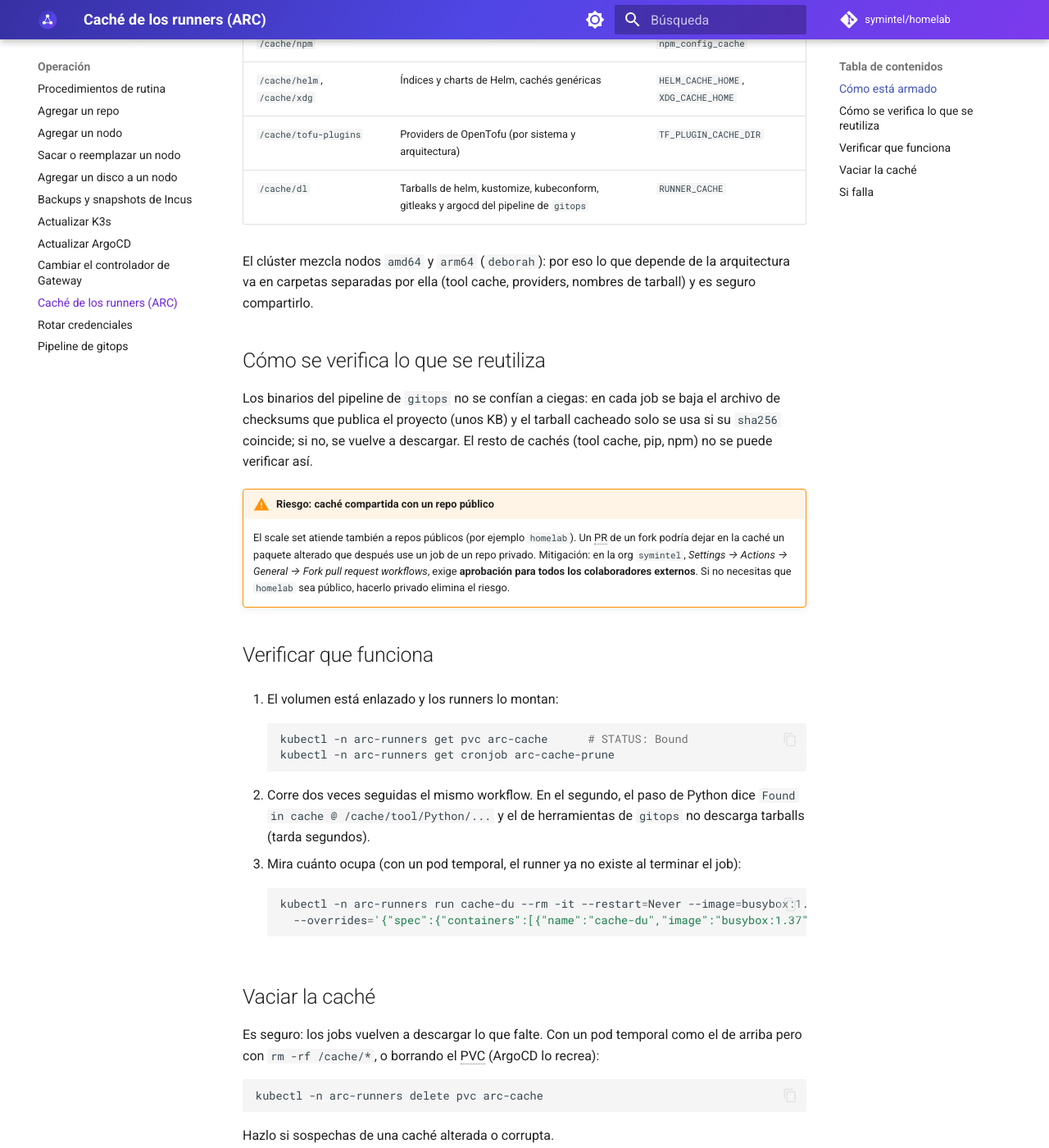
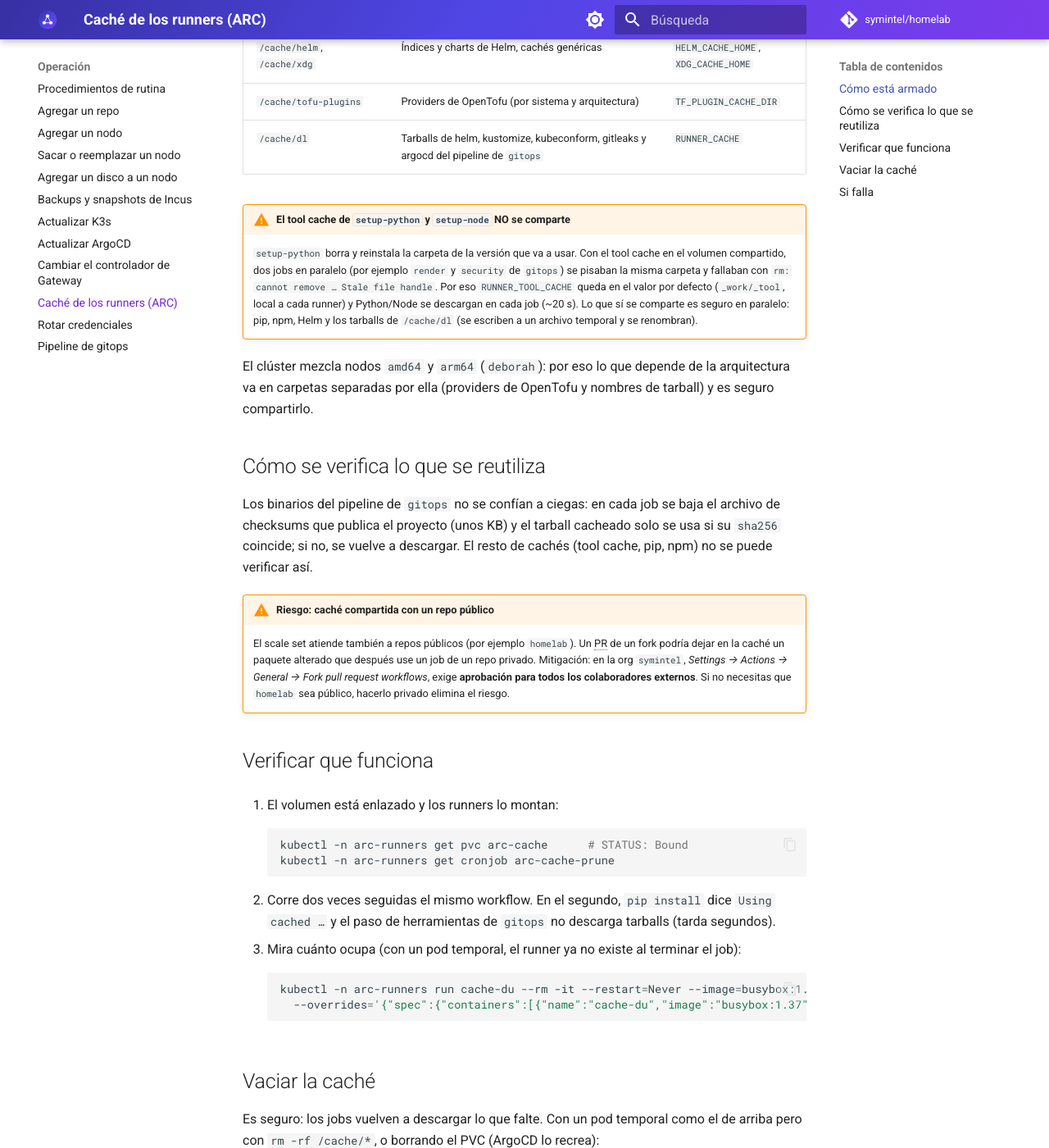
Before and after one commit to symintel/homelab, an MkDocs documentation site: the page built from docs/operacion/cache-arc.md, in a window 1280 px wide and 1400 px high, scrolled down 861 px. Shown: the whole window at 82% size. Built offline with MkDocs 1.6.1 and Material for MkDocs 9.7.7, drawn with Linux system fonts in a browser that asks for light colours; comment, search, counter and statistics services are not loaded; some of the changed text lies outside the part shown.

````diff
--- a/docs/operacion/cache-arc.md
+++ b/docs/operacion/cache-arc.md
@@ -4,7 +4,7 @@
 vacío. Sin caché, cada job vuelve a bajar Python o Node, los paquetes pip/npm, los
 charts de Helm, los providers de OpenTofu y las herramientas del pipeline de `gitops`.
 Para evitarlo, los runners montan un volumen compartido en `/cache` que sobrevive
-entre jobs.
+entre jobs, excepto el *tool cache* de `setup-python`/`setup-node` (ver abajo).
 
 ## Cómo está armado
 
@@ -18,14 +18,22 @@
 
 | Carpeta | Contenido | Variable |
 |---|---|---|
-| `/cache/tool` | Python, Node y OpenTofu que instalan los `setup-*` (carpetas por `x64`/`arm64`) | `RUNNER_TOOL_CACHE`, `AGENT_TOOLSDIRECTORY` |
 | `/cache/pip`, `/cache/npm` | Paquetes descargados | `PIP_CACHE_DIR`, `npm_config_cache` |
 | `/cache/helm`, `/cache/xdg` | Índices y charts de Helm, cachés genéricas | `HELM_CACHE_HOME`, `XDG_CACHE_HOME` |
 | `/cache/tofu-plugins` | Providers de OpenTofu (por sistema y arquitectura) | `TF_PLUGIN_CACHE_DIR` |
 | `/cache/dl` | Tarballs de helm, kustomize, kubeconform, gitleaks y argocd del pipeline de `gitops` | `RUNNER_CACHE` |
 
+!!! warning "El tool cache de `setup-python` y `setup-node` NO se comparte"
+    `setup-python` borra y reinstala la carpeta de la versión que va a usar. Con el tool
+    cache en el volumen compartido, dos jobs en paralelo (por ejemplo `render` y
+    `security` de `gitops`) se pisaban la misma carpeta y fallaban con `rm: cannot
+    remove … Stale file handle`. Por eso `RUNNER_TOOL_CACHE` queda en el valor por
+    defecto (`_work/_tool`, local a cada runner) y Python/Node se descargan en cada job
+    (~20 s). Lo que sí se comparte es seguro en paralelo: pip, npm, Helm y los tarballs
+    de `/cache/dl` (se escriben a un archivo temporal y se renombran).
+
 El clúster mezcla nodos `amd64` y `arm64` (`deborah`): por eso lo que depende de la
-arquitectura va en carpetas separadas por ella (tool cache, providers, nombres de
+arquitectura va en carpetas separadas por ella (providers de OpenTofu y nombres de
 tarball) y es seguro compartirlo.
 
 ## Cómo se verifica lo que se reutiliza
@@ -52,9 +60,9 @@
     kubectl -n arc-runners get cronjob arc-cache-prune
     ```
 
-2. Corre dos veces seguidas el mismo workflow. En el segundo, el paso de Python
-   dice `Found in cache @ /cache/tool/Python/...` y el de herramientas de `gitops`
-   no descarga tarballs (tarda segundos).
+2. Corre dos veces seguidas el mismo workflow. En el segundo, `pip install` dice
+   `Using cached …` y el paso de herramientas de `gitops` no descarga tarballs
+   (tarda segundos).
 3. Mira cuánto ocupa (con un pod temporal, el runner ya no existe al terminar el job):
 
     ```bash
@@ -79,6 +87,6 @@
 |---|---|
 | Los runners no arrancan (`Pending`) | `kubectl -n arc-runners describe pvc arc-cache`: Longhorn debe estar `Healthy` y los nodos tener `nfs-common` (rol `k3s_prereqs`) |
 | El job dice `Permission denied` en `/cache` | El `initContainer cache-perms` no pudo hacer `chown` (NFS con squash de root): `kubectl -n arc-runners logs <pod> -c cache-perms` |
-| `setup-python` sigue descargando | Mira la variable en el log del paso: `RUNNER_TOOL_CACHE` debe ser `/cache/tool`; si no, el runner no la toma y hay que montar el volumen en `/home/runner/_work/_tool` |
+| `rm: cannot remove … Stale file handle` en `/cache/…` | Dos jobs escribiendo la misma carpeta del volumen: no compartas ahí cachés que se borran y reinstalan (como el tool cache); si hay datos corruptos, vacía esa carpeta |
 | `Checksum incorrecto` en el pipeline de `gitops` | Una descarga corrupta o una caché alterada: vacía `/cache/dl` y reintenta |
-| El volumen se llena | `df -h /cache` desde el pod temporal; sube el tamaño del PVC (Longhorn permite expandir) o vacía `/cache/tool` |
+| El volumen se llena | `df -h /cache` desde el pod temporal; sube el tamaño del PVC (Longhorn permite expandir) o vacía `/cache/xdg` o `/cache/pip` |
````
Also changed, not shown: docs/glosario.md (+1 -0 lines), docs/operacion/cambiar-gateway.md (+3 -1 lines), includes/abbreviations.md (+1 -0 lines), 2 other files.
